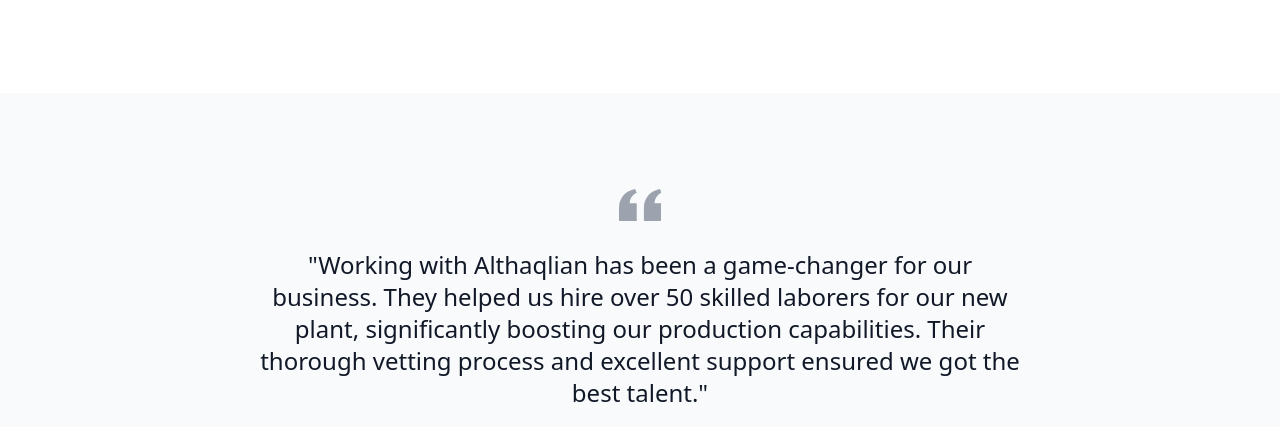
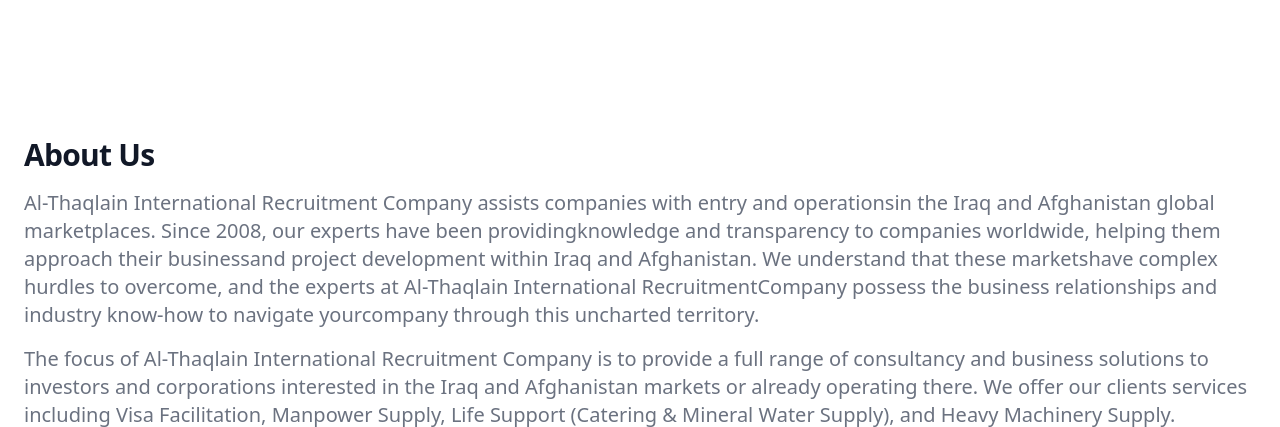
Before and after one commit to Malik-Haziq/althaqlain-recruitment, a website: page index.html in a window 1280 px wide. Shown: the part 3472-3899 px from the top of the page. Drawn offline with nearby package versions, Linux system fonts and the light colour scheme.

Commit message:
created about us section

```diff
--- a/index.html
+++ b/index.html
@@ -43,7 +43,7 @@
 
 <body class="scroll-smooth">
     <header class="fixed w-full">
-        <nav class="bg-white border-gray-200 ">
+        <nav class="bg-white border-gray-200">
             <div class="max-w-screen-xl flex flex-wrap items-center justify-between mx-auto p-4">
                 <a href="https://flowbite.com/" class="flex items-center space-x-3 rtl:space-x-reverse">
                     <img src="https://flowbite.com/docs/images/logo.svg" class="h-8" alt="Flowbite Logo" />
@@ -339,7 +339,7 @@
         </div>
     </section>
 
-    <!-- Recruitment service block -->
+    <!-- services block -->
     <section class="bg-gray-50 " id="services">
         <div class="max-w-screen-xl px-4 py-8 mx-auto space-y-12 lg:space-y-20 lg:py-24 lg:px-6">
             <!-- Row -->
@@ -507,7 +507,7 @@
         </div>
     </section>
 
-    <!-- International hiring block -->
+    <!-- Why us block -->
     <section class="bg-white ">
         <div
             class="items-center max-w-screen-xl px-4 py-8 mx-auto lg:grid lg:grid-cols-4 lg:gap-16 xl:gap-24 lg:py-24 lg:px-6">
@@ -573,7 +573,32 @@
         </div>
     </section>
 
-    <!-- custom solutions block -->
+    <!-- About us  -->
+    <section class="bg-white">
+        <div class="items-center max-w-screen-xl px-4 py-8 mx-auto lg:px-6">
+            <div class="col-span-2 mb-8">
+                <h2 class="mt-3 mb-4 text-3xl font-extrabold tracking-tight text-gray-900 md:text-3xl ">
+                    About Us
+                </h2>
+                <p class="font-light text-gray-500 sm:text-xl mb-4">Al-Thaqlain International Recruitment Company
+                    assists
+                    companies with entry and operationsin the Iraq and Afghanistan global marketplaces. Since 2008, our
+                    experts have been providingknowledge and transparency to companies worldwide, helping them approach
+                    their businessand project development within Iraq and Afghanistan. We understand that these
+                    marketshave complex hurdles to overcome, and the experts at Al-Thaqlain International
+                    RecruitmentCompany possess the business relationships and industry know-how to navigate yourcompany
+                    through this uncharted territory.
+                </p>
+                <p class="font-light text-gray-500 sm:text-xl">The focus of Al-Thaqlain International Recruitment
+                    Company is to provide a full range of
+                    consultancy and business solutions to investors and corporations interested in the Iraq and
+                    Afghanistan markets or already operating there. We offer our clients services including Visa
+                    Facilitation, Manpower Supply, Life Support (Catering & Mineral Water Supply), and Heavy
+                    Machinery Supply.</p>
+            </div>
+        </div>
+    </section>
+    <!-- testimonials block -->
     <section class="bg-gray-50 ">
         <div class="max-w-screen-xl px-4 py-8 mx-auto text-center lg:py-24 lg:px-6">
             <figure class="max-w-screen-md mx-auto">
```
